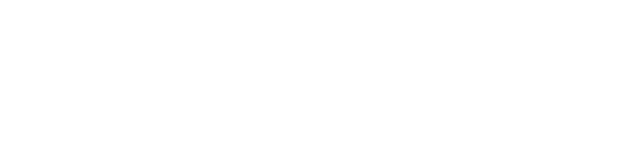
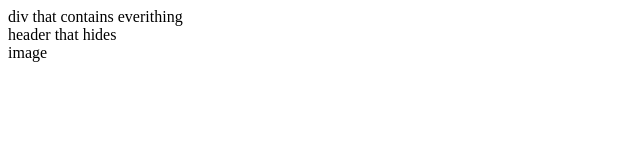
Before and after one commit to kaareltr/medievalhouse, a plain HTML site: page index.html in a window 1280 px wide. Shown: the whole page, without its empty margins (0-640 px from the left). Drawn offline with Linux system fonts and the light colour scheme.

Commit message:
Modify index.html. First divs created

```diff
--- a/index.html
+++ b/index.html
@@ -5,5 +5,11 @@
     <meta name="viewport" content="width=device-width, initial-scale=1.0" />
     <title>Medievalhouse</title>
   </head>
-  <body></body>
+  <body>
+    <div>
+      div that contains everithing
+      <div>header that hides</div>
+      <div>image</div>
+    </div>
+  </body>
 </html>
```
